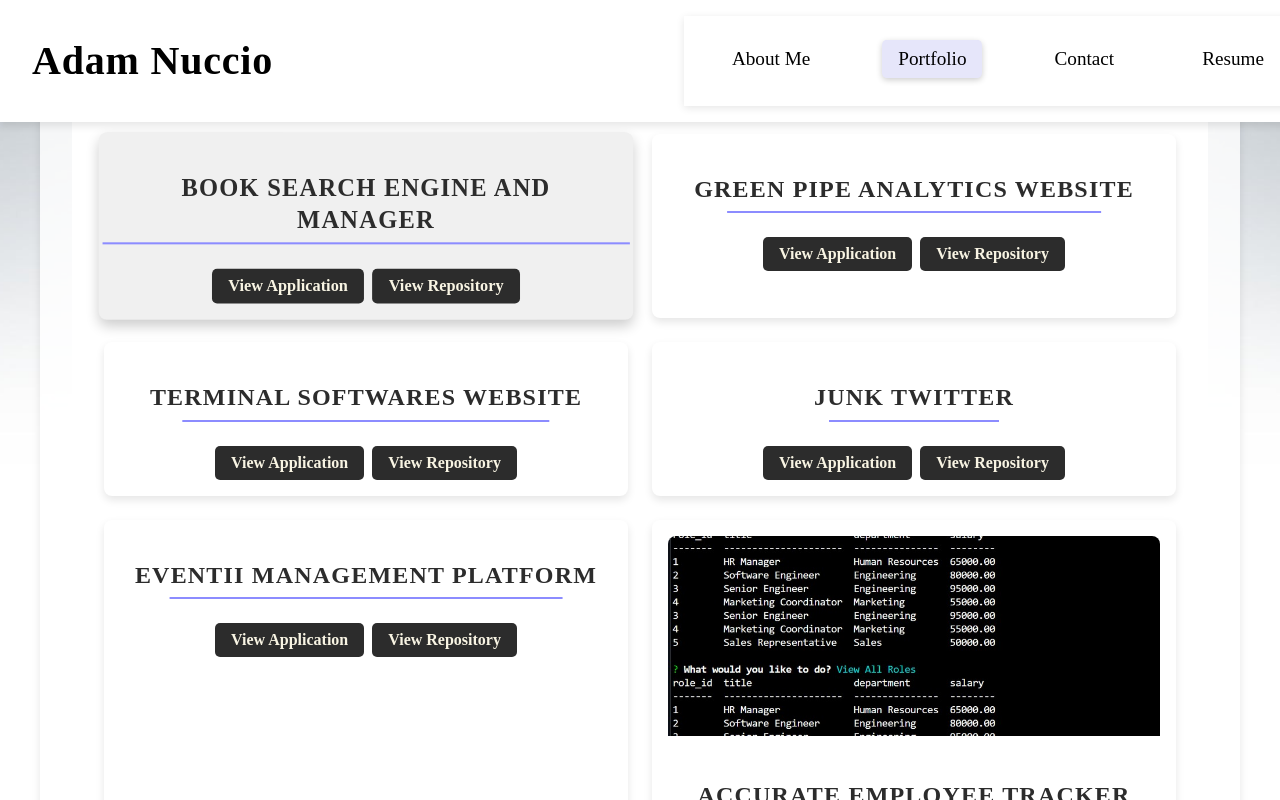
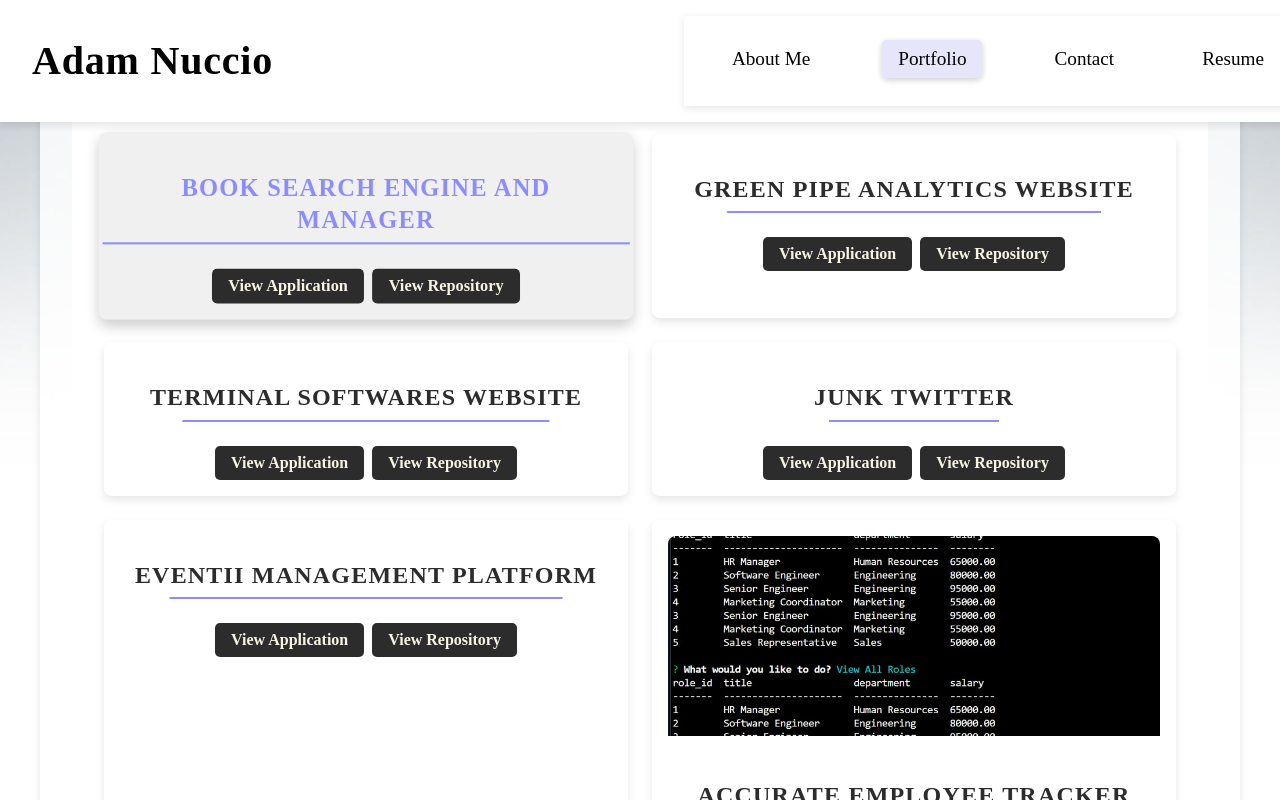
Before and after one commit to yahm0/AMN-REACT.JS-Portfolio, a React (Create React App) app: page /portfolio in a window 1280 px wide. In both pictures the pointer is over the element "BOOK SEARCH ENGINE AND MANAGER". Shown: the top 800 px of the page. Built offline with nearby package versions, Linux system fonts and the light colour scheme.

Commit message:
Added changes to the .css. for title hover effects.

```diff
--- a/src/pages/Portfolio.jsx
+++ b/src/pages/Portfolio.jsx
@@ -37,6 +37,7 @@ const projects = [
   {
     title: 'Accurate Employee Tracker',
     image: '/assets/imgs/AET.jpg',
+    deployedLink: '',
     repoLink: 'https://github.com/yahm0/Accurate-Employee-Tracker'
   },
   // {
--- a/src/styles/Contact.css
+++ b/src/styles/Contact.css
@@ -24,6 +24,10 @@
   letter-spacing: 0.05em;
   position: relative;
   display: inline-block;
+}
+
+.contact h2:hover {
+  color: #8c8cff;
 }
 
 .contact h2::after {
--- a/src/styles/Project.css
+++ b/src/styles/Project.css
@@ -54,6 +54,10 @@
   /* Relative positioning for pseudo-element placement */
   padding-bottom: 0.5rem;
   /* Padding at the bottom of the title for space between text and the lavender line */
+}
+
+.project h3:hover {
+  color: #8c8cff;
 }
 
 /* Pseudo-element for the lavender line below the title */
--- a/src/styles/Resume.css
+++ b/src/styles/Resume.css
@@ -26,6 +26,10 @@
   margin-bottom: 2rem;
   position: relative;
   transition: color 0.3s ease;
+}
+
+.resume h2:hover {
+  color: #8c8cff;
 }
 
 .resume h2::after {
```
